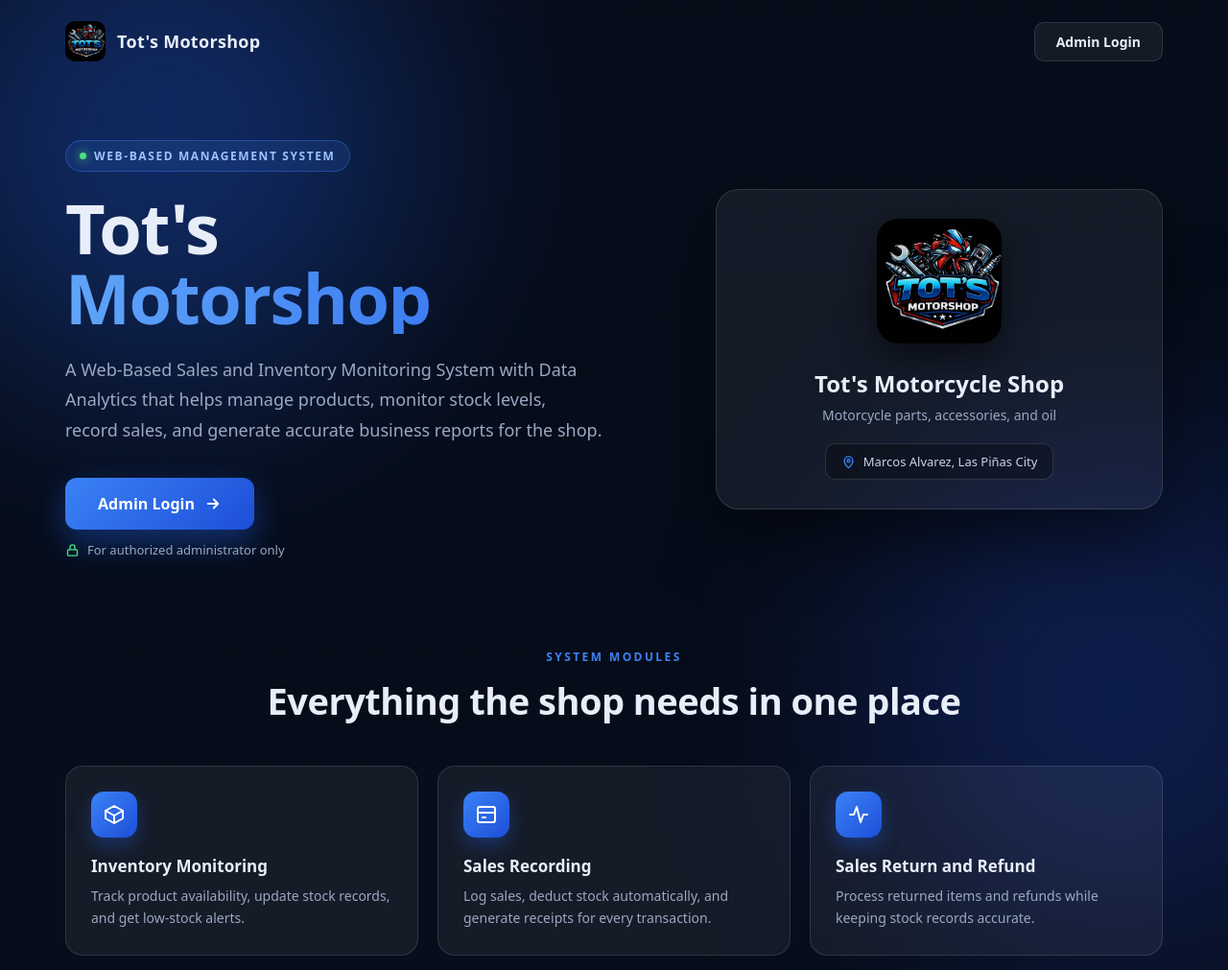
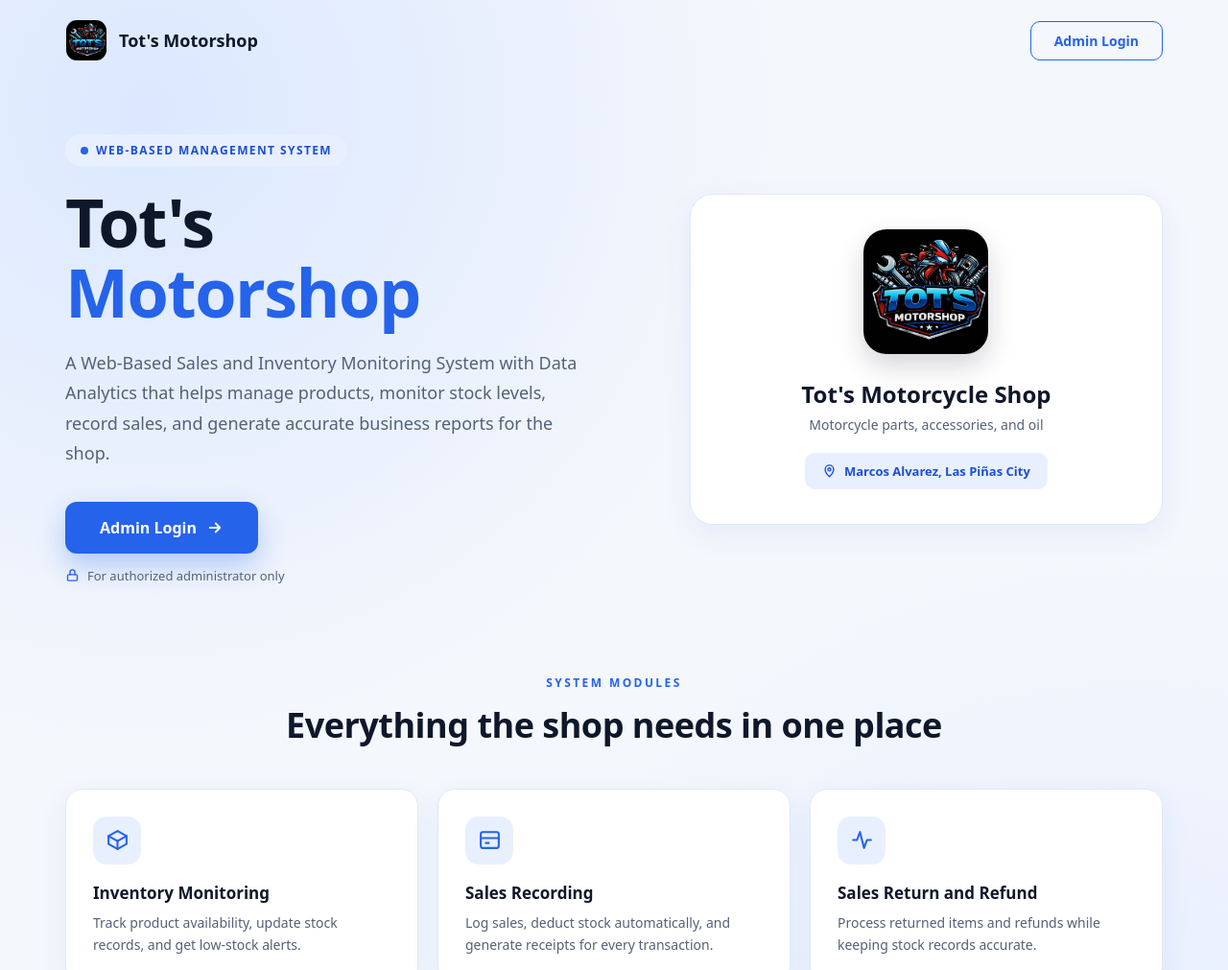
Before and after one commit to lesterjannlegaspi978-rgb/Tots-Motorcycle-Shop, a website: page Frontend/index.html in a window 1280 px wide. Shown: the top 1011 px of the page at 96% size. Drawn offline with Linux system fonts and the light colour scheme.

Commit message:
Light theme landing page

```diff
--- a/Frontend/index.html
+++ b/Frontend/index.html
@@ -7,13 +7,15 @@
     <link rel="icon" href="logo.png">
     <style>
         :root {
-            --bg: #070d1a;
-            --blue: #3b82f6;
-            --blue-dark: #2563eb;
-            --text: #e8eef9;
-            --muted: #9aa8c2;
-            --card: rgba(255, 255, 255, 0.06);
-            --border: rgba(255, 255, 255, 0.12);
+            --bg: #f4f7fc;
+            --surface: #ffffff;
+            --primary: #2563eb;
+            --primary-dark: #1d4ed8;
+            --primary-soft: #e8f0ff;
+            --text: #0f172a;
+            --muted: #546178;
+            --border: #e2e8f4;
+            --shadow: 0 10px 30px rgba(37, 99, 235, 0.08);
         }
 
         * {
@@ -28,156 +30,118 @@
 
         body {
             font-family: system-ui, -apple-system, "Segoe UI", Roboto, Arial, sans-serif;
-            background: var(--bg);
+            background:
+                radial-gradient(circle at 12% 8%, #dbe8ff 0, transparent 38%),
+                radial-gradient(circle at 92% 90%, #e3ecff 0, transparent 40%),
+                var(--bg);
             color: var(--text);
             min-height: 100vh;
             overflow-x: hidden;
         }
 
-        .bg {
-            position: fixed;
-            inset: 0;
-            z-index: -2;
-            background:
-                linear-gradient(rgba(7, 13, 26, 0.86), rgba(7, 13, 26, 0.94)),
-                url("motor-bg.jpg") center / cover no-repeat;
-        }
-
-        .glow {
-            position: fixed;
-            z-index: -1;
-            width: 520px;
-            height: 520px;
-            border-radius: 50%;
-            filter: blur(120px);
-            opacity: 0.35;
-            animation: float 14s ease-in-out infinite;
-        }
-
-        .glow.one {
-            top: -140px;
-            left: -120px;
-            background: var(--blue-dark);
-        }
-
-        .glow.two {
-            bottom: -180px;
-            right: -140px;
-            background: #1e40af;
-            animation-delay: -7s;
-        }
-
-        @keyframes float {
-            0%, 100% { transform: translate(0, 0); }
-            50% { transform: translate(40px, 30px); }
-        }
-
         @keyframes rise {
-            from { opacity: 0; transform: translateY(24px); }
+            from { opacity: 0; transform: translateY(22px); }
             to { opacity: 1; transform: translateY(0); }
         }
 
         nav {
+            max-width: 1200px;
+            margin: 0 auto;
+            padding: 20px 28px;
             display: flex;
             align-items: center;
             justify-content: space-between;
-            max-width: 1200px;
-            margin: 0 auto;
-            padding: 22px 28px;
         }
 
         .brand {
             display: flex;
             align-items: center;
             gap: 12px;
-            font-weight: 700;
             font-size: 18px;
-            letter-spacing: 0.3px;
+            font-weight: 800;
+            color: var(--text);
         }
 
         .brand img {
-            width: 42px;
-            height: 42px;
-            border-radius: 10px;
+            width: 44px;
+            height: 44px;
+            border-radius: 12px;
             object-fit: cover;
+            border: 1px solid var(--border);
         }
 
         .nav-btn {
-            padding: 10px 22px;
+            padding: 10px 24px;
             border-radius: 10px;
-            border: 1px solid var(--border);
-            background: var(--card);
-            color: var(--text);
+            border: 1.5px solid var(--primary);
+            color: var(--primary);
+            background: transparent;
             text-decoration: none;
             font-size: 14px;
-            font-weight: 600;
+            font-weight: 700;
             transition: 0.25s;
         }
 
         .nav-btn:hover {
-            background: var(--blue-dark);
-            border-color: var(--blue-dark);
+            background: var(--primary);
+            color: #fff;
         }
 
         .hero {
             max-width: 1200px;
             margin: 0 auto;
-            padding: 60px 28px 40px;
+            padding: 56px 28px 40px;
             display: grid;
-            grid-template-columns: 1.15fr 0.85fr;
+            grid-template-columns: 1.1fr 0.9fr;
             gap: 48px;
             align-items: center;
         }
 
         .hero-text {
-            animation: rise 0.8s ease both;
+            animation: rise 0.7s ease both;
         }
 
         .badge {
             display: inline-flex;
             align-items: center;
             gap: 8px;
-            padding: 7px 14px;
+            padding: 8px 16px;
             border-radius: 999px;
-            background: rgba(59, 130, 246, 0.14);
-            border: 1px solid rgba(59, 130, 246, 0.35);
-            color: #9cc2ff;
+            background: var(--primary-soft);
+            color: var(--primary-dark);
             font-size: 12px;
-            font-weight: 700;
-            letter-spacing: 1.6px;
+            font-weight: 800;
+            letter-spacing: 1.4px;
             text-transform: uppercase;
             margin-bottom: 22px;
         }
 
         .badge i {
-            width: 7px;
-            height: 7px;
+            width: 8px;
+            height: 8px;
             border-radius: 50%;
-            background: #4ade80;
-            box-shadow: 0 0 10px #4ade80;
+            background: var(--primary);
         }
 
         h1 {
-            font-size: clamp(42px, 6vw, 72px);
-            line-height: 1.02;
+            font-size: clamp(42px, 6vw, 70px);
+            line-height: 1.04;
             font-weight: 800;
             letter-spacing: -1.5px;
             margin-bottom: 22px;
+            color: var(--text);
         }
 
         h1 span {
             display: block;
-            background: linear-gradient(90deg, #60a5fa, #2563eb);
-            -webkit-background-clip: text;
-            background-clip: text;
-            color: transparent;
+            color: var(--primary);
         }
 
         .lead {
             font-size: 18px;
             line-height: 1.75;
             color: var(--muted);
-            max-width: 560px;
+            max-width: 540px;
             margin-bottom: 34px;
         }
 
@@ -185,27 +149,28 @@
             display: flex;
             flex-direction: column;
             align-items: flex-start;
-            gap: 12px;
+            gap: 14px;
         }
 
         .login-btn {
             display: inline-flex;
             align-items: center;
             gap: 10px;
-            padding: 16px 34px;
+            padding: 16px 36px;
             border-radius: 12px;
-            background: linear-gradient(135deg, #3b82f6, #1d4ed8);
+            background: var(--primary);
             color: #fff;
             text-decoration: none;
             font-size: 16px;
             font-weight: 700;
-            box-shadow: 0 14px 34px rgba(37, 99, 235, 0.4);
+            box-shadow: 0 12px 28px rgba(37, 99, 235, 0.3);
             transition: 0.25s;
         }
 
         .login-btn:hover {
+            background: var(--primary-dark);
             transform: translateY(-3px);
-            box-shadow: 0 18px 42px rgba(37, 99, 235, 0.55);
+            box-shadow: 0 16px 36px rgba(37, 99, 235, 0.4);
         }
 
         .login-btn svg {
@@ -224,61 +189,58 @@
         .note svg {
             width: 15px;
             height: 15px;
-            color: #4ade80;
+            color: var(--primary);
         }
 
         .showcase {
-            animation: rise 0.8s 0.15s ease both;
+            animation: rise 0.7s 0.12s ease both;
         }
 
         .panel {
-            padding: 30px;
+            padding: 36px 30px;
             border-radius: 24px;
-            background: var(--card);
+            background: var(--surface);
             border: 1px solid var(--border);
-            backdrop-filter: blur(16px);
-            -webkit-backdrop-filter: blur(16px);
-            box-shadow: 0 30px 70px rgba(0, 0, 0, 0.5);
+            box-shadow: var(--shadow);
             text-align: center;
         }
 
         .panel img {
             width: 130px;
             height: 130px;
-            border-radius: 22px;
+            border-radius: 24px;
             object-fit: cover;
             margin-bottom: 20px;
-            box-shadow: 0 14px 34px rgba(0, 0, 0, 0.5);
+            box-shadow: 0 12px 28px rgba(15, 23, 42, 0.18);
         }
 
         .panel h2 {
             font-size: 24px;
+            color: var(--text);
             margin-bottom: 6px;
         }
 
         .panel p {
             font-size: 14px;
             color: var(--muted);
-            line-height: 1.6;
         }
 
         .location {
             display: inline-flex;
             align-items: center;
             gap: 8px;
-            margin-top: 18px;
-            padding: 9px 16px;
+            margin-top: 20px;
+            padding: 10px 18px;
             border-radius: 10px;
-            background: rgba(0, 0, 0, 0.28);
-            border: 1px solid var(--border);
+            background: var(--primary-soft);
+            color: var(--primary-dark);
             font-size: 13px;
-            color: #c8d4ea;
+            font-weight: 600;
         }
 
         .location svg {
             width: 15px;
             height: 15px;
-            color: var(--blue);
         }
 
         .features {
@@ -294,15 +256,16 @@
 
         .section-head small {
             font-size: 12px;
-            font-weight: 700;
+            font-weight: 800;
             letter-spacing: 2.4px;
             text-transform: uppercase;
-            color: var(--blue);
+            color: var(--primary);
         }
 
         .section-head h3 {
-            font-size: clamp(28px, 4vw, 38px);
+            font-size: clamp(26px, 4vw, 36px);
             margin-top: 10px;
+            color: var(--text);
             letter-spacing: -0.5px;
         }
 
@@ -313,41 +276,40 @@
         }
 
         .card {
-            padding: 26px;
+            padding: 28px;
             border-radius: 18px;
-            background: var(--card);
+            background: var(--surface);
             border: 1px solid var(--border);
-            backdrop-filter: blur(10px);
-            -webkit-backdrop-filter: blur(10px);
+            box-shadow: var(--shadow);
             transition: 0.3s;
         }
 
         .card:hover {
             transform: translateY(-6px);
-            border-color: rgba(59, 130, 246, 0.55);
-            background: rgba(59, 130, 246, 0.08);
+            border-color: var(--primary);
+            box-shadow: 0 18px 40px rgba(37, 99, 235, 0.16);
         }
 
         .icon {
-            width: 48px;
-            height: 48px;
-            border-radius: 13px;
+            width: 50px;
+            height: 50px;
+            border-radius: 14px;
             display: flex;
             align-items: center;
             justify-content: center;
-            background: linear-gradient(135deg, #3b82f6, #1d4ed8);
+            background: var(--primary-soft);
             margin-bottom: 18px;
-            box-shadow: 0 8px 20px rgba(37, 99, 235, 0.35);
         }
 
         .icon svg {
-            width: 24px;
-            height: 24px;
-            color: #fff;
+            width: 25px;
+            height: 25px;
+            color: var(--primary);
         }
 
         .card h4 {
             font-size: 17px;
+            color: var(--text);
             margin-bottom: 8px;
         }
 
@@ -360,8 +322,9 @@
         footer {
             text-align: center;
             padding: 26px 20px 34px;
-            font-size: 12.5px;
+            font-size: 13px;
             color: var(--muted);
+            background: var(--surface);
             border-top: 1px solid var(--border);
         }
 
@@ -378,7 +341,7 @@
 
         @media (max-width: 600px) {
             nav {
-                padding: 18px 20px;
+                padding: 16px 20px;
             }
 
             .brand span {
@@ -410,10 +373,6 @@
     </style>
 </head>
 <body>
-    <div class="bg"></div>
-    <div class="glow one"></div>
-    <div class="glow two"></div>
-
     <nav>
         <div class="brand">
             <img src="logo.png" alt="Tot's Motorshop Logo">
```
